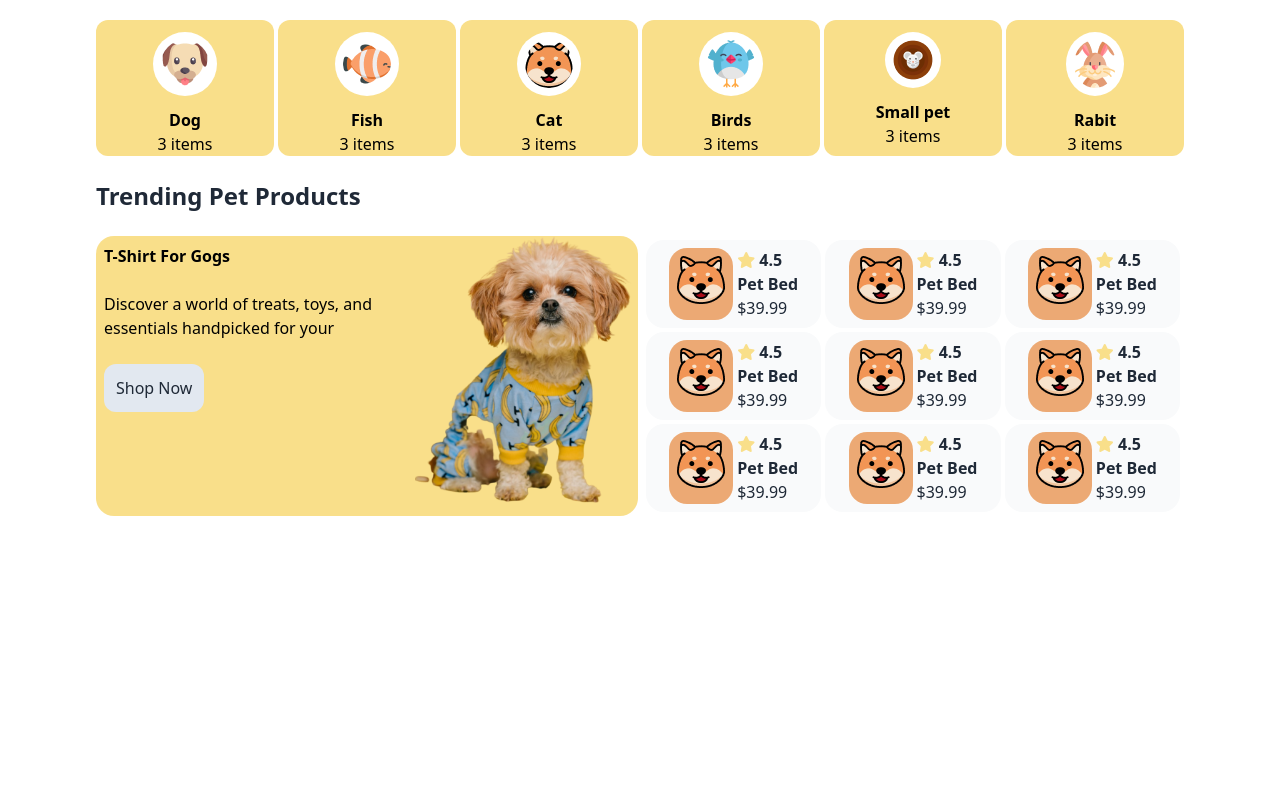
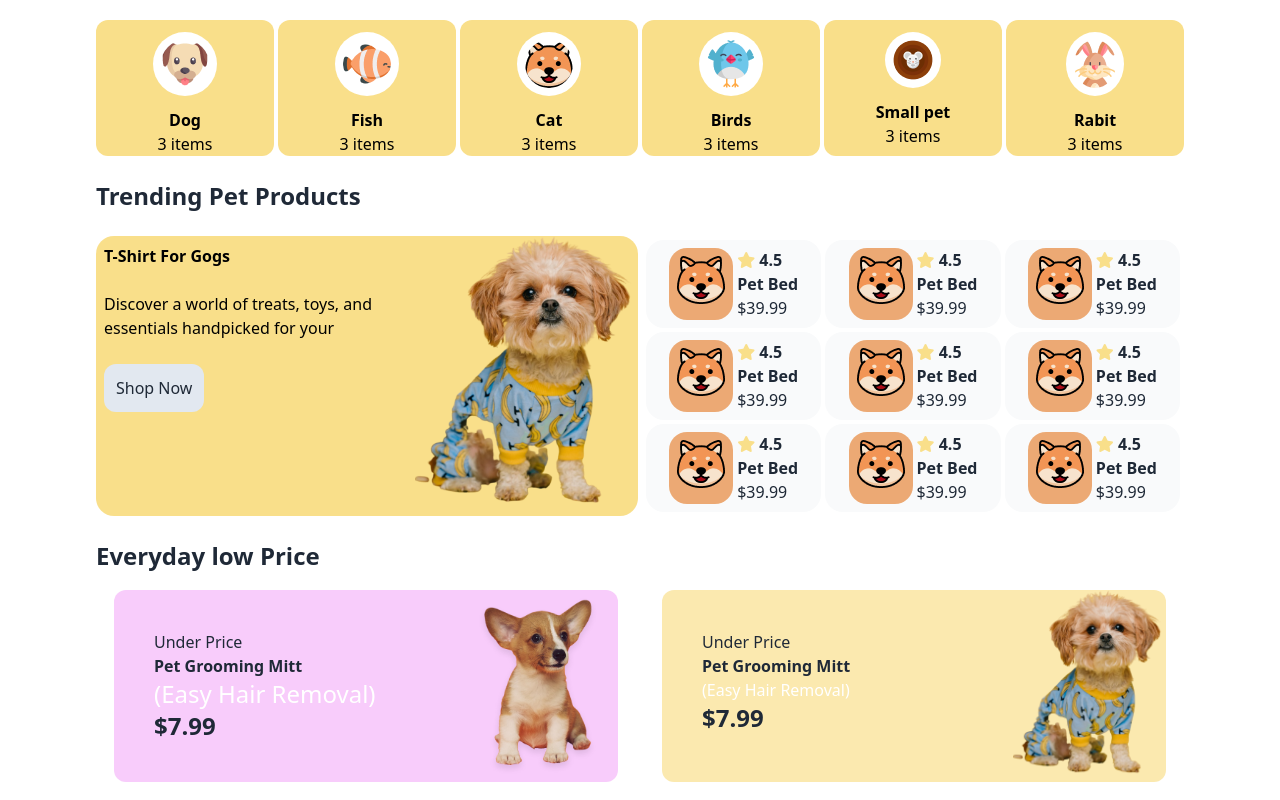
Before and after one commit to sanjidtalukder/Cat-resource, a plain HTML site: page index.html in a window 1280 px wide. Shown: the part 1024-1824 px from the top of the page. Before the commit the page ends 1564 px from the top, so only its background shows below. Drawn offline with nearby package versions, Linux system fonts and the light colour scheme.

Commit message:
This is the commit for everyday low price section

```diff
--- a/index.html
+++ b/index.html
@@ -280,6 +280,30 @@
 </div>
  </section><br>
 
+ <!-- This is the secttion of everyday low price -->
+ <section class="mx-24">
+  <h3 class="text-[#11111] font-bold text-2xl">Everyday low Price</h3>
+        <div class="grid grid-cols-2 gap-2">
+          <div class="under-price bg-[#F8CCFB]">
+            <div class="m-4 p-3">
+              <h4 class="text-[#11111] font-medium">Under Price</h4>
+              <h3 class="text-[#11111] font-bold ">Pet Grooming Mitt</h3>
+              <p class="text-[#FFFFFF] font-normal text-2xl">(Easy Hair Removal)</p>
+              <h3 class="text-[#11111] font-bold text-2xl">$7.99</h3>
+            </div>
+            </div>
+
+            <div class="under-prices bg-[#f9df8aad]">
+              <div class="m-4 p-3">
+                <h4 class="text-[#11111] font-medium">Under Price</h4>
+                <h3 class="text-[#11111] font-bold ">Pet Grooming Mitt</h3>
+                <p class="text-white font-normal">(Easy Hair Removal)</p>
+                <h3 class="text-[#11111] font-bold text-2xl">$7.99</h3>
+              </div>
+            </div>
+        </div>
+      </section>
+
 
 
     </main>
--- a/style.css
+++ b/style.css
@@ -36,3 +36,23 @@ text-align: left;
 .fa-solid{
     color: #F9DF8A;
 }
+.under-price {
+    background-image: url('image/cute-dog-mid.png');
+    background-repeat: no-repeat;
+    background-position: right;
+    background-size: contain;
+    border-radius: 12px;
+    margin: 18px;
+    padding: 12px;
+    /* background-color: #F8CCFB; /* Fallback color */
+    /* background: linear-gradient(134.71deg, rgb(248, 204, 251) 1.286%, rgb(172, 210, 253) 100%); */
+}
+.under-prices{
+    background-image: url('image/cute-pet-mid.png');
+    background-repeat: no-repeat;
+    background-position: right;
+    background-size: contain;
+    border-radius: 12px;
+    margin: 18px;
+    padding: 12px;
+}
```
